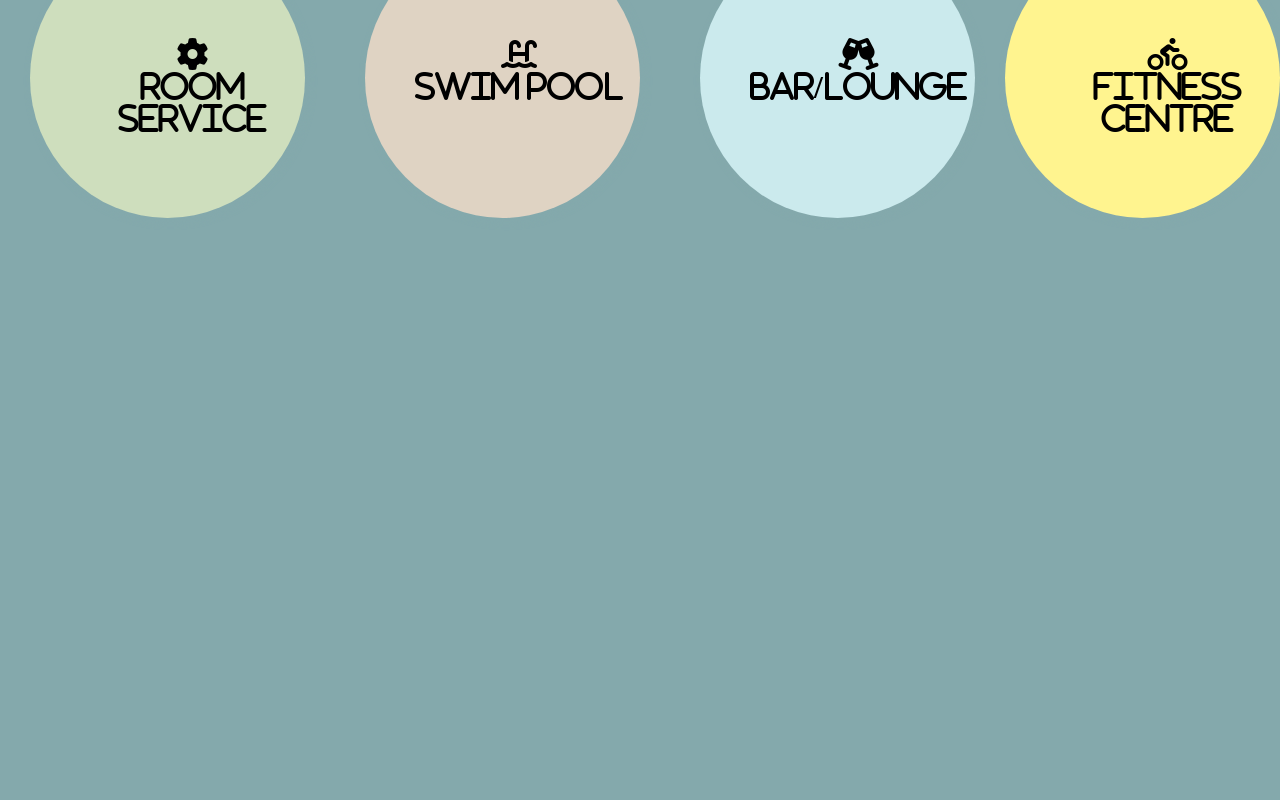
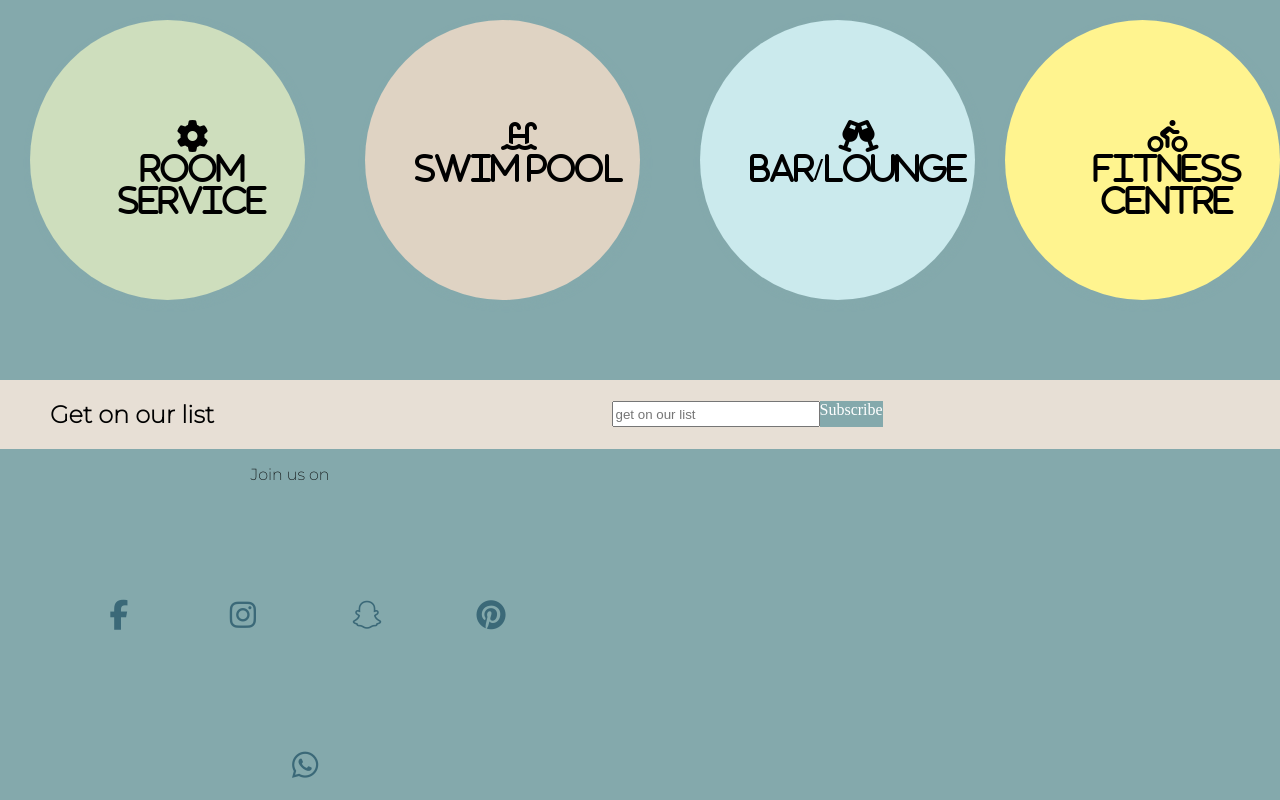
Before and after one commit to avishka24/hotel-website, a plain HTML site: page services.html in a window 1280 px wide. Shown: the part 432-1232 px from the top of the page. Before the commit the page ends 800 px from the top, so only its background shows below. Drawn offline with Linux system fonts and the light colour scheme.

Commit message:
services updated

```diff
--- a/services.css
+++ b/services.css
@@ -4,6 +4,13 @@ body{
     background-color: #84a9ac;
     text-align: center;
     font-family: 'Montserrat', sans-serif;
+}
+#h{
+    text-align: center;
+    background-color: #e7dfd5;
+}
+h1{
+    text-align: center;
 }
 div{
     display: flex;
@@ -107,3 +114,71 @@ i{
         box-shadow: 3px 3px 8px #84a9ac;
     }
 }
+h2{
+    margin-left: 50px;
+}
+#division{
+    margin-top: 50px;
+    background-color:#e7dfd5;
+}
+input{
+    height: 20px;
+    width:200px;
+}
+span{
+    background-color: #84a9ac;
+    color: white;
+font-family: bolder;
+}
+/*p{
+    margin-left: 50px;
+    position: absolute;
+}
+icon{
+    background-color:#3b6978;
+    color: white;
+    border-radius: 50%;
+}*/
+
+.av{
+   margin-right: 700px;
+    display: inline-block;
+    text-align: center;
+}
+.av a{
+    display:inline-block;
+    font-size: 30px;
+margin-right: 20px;
+    height:100px;
+    width:100px;
+    margin-bottom: 50px;
+    text-align: center;
+    line-height: -40;
+    transition:.4s linear;
+
+    color:#3b6978;
+
+}
+.av a::before,.av a::after{
+    content: '';
+    position:fixed;
+    box-sizing: border-box;
+    height:100%;
+    width:100%;
+    text-align: center;
+    transition: .4s linear;
+    }
+.av a:hover{
+    transform: scale(.8);
+}
+.av a:hover::before{
+    border-left: 4px solid ;
+    border-right:4px solid ;
+    transform: skewX(20deg);
+}
+
+.av a:hover::after{
+    border-top: 4px solid ;
+    border-bottom:4px solid ;
+    transform: skewY(-20deg);
+}
--- a/services.html
+++ b/services.html
@@ -8,6 +8,7 @@
     <link href="https://fonts.googleapis.com/css2?family=Montserrat:wght@200&display=swap" rel="stylesheet">
 </head>
 <body>
+  <div id="h"><h1>SERVICES</h1></div>
    <div>
     <div class="div-circle0"><i class="fa fa-wifi fa-2x"><br> Free Wifi</i></div>
     <div class="div-circle1"><i class="fa fa-cutlery fa-2x"><br> Restaurant</i></div>
@@ -20,5 +21,23 @@
     <div  class="div-circle5"><i class="fa fa-glass-cheers fa-2x"> <br>Bar/Lounge</i></div>
     <div  class="div-circle6"><i class="fas fa-biking fa-2x"> <br>Fitness centre</i></div>
     </div>
+    <div id="division">
+        <h2>Get on our list</h2>
+        <div> <input type="text" placeholder="get on our list"><span>Subscribe</span></div>
+    </div>
+    <!--<div>
+        <p>Join us on</p>
+        <i class="icon fa fa-facebook"></i>
+        <i class="icon fa fa-instagram"></i>
+        <i class="icon fa fa-twitter"></i>
+    </div>-->
+    <div class="av">
+       <p>Join us on</p>
+        <a href="#"><i class="fa fa-facebook"></i></a>
+        <a href="#"><i class="fa fa-instagram"></i></a>
+        <a href="#"><i class="fa fa-snapchat"></i></a>
+        <a href="#"><i class="fa fa-pinterest"></i></a>
+        <a href="#"><i class="fa fa-whatsapp"></i></a>
+    </div>
 </body>
 </html>
```
